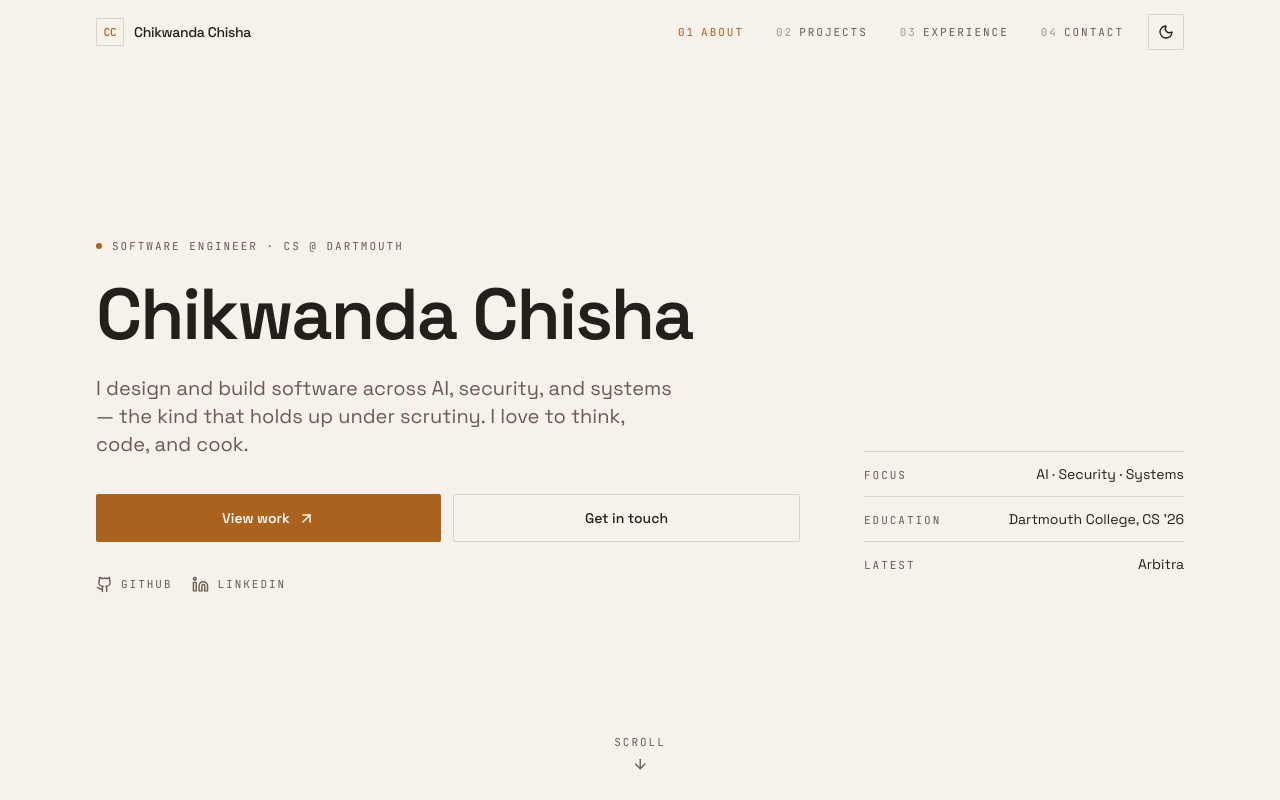
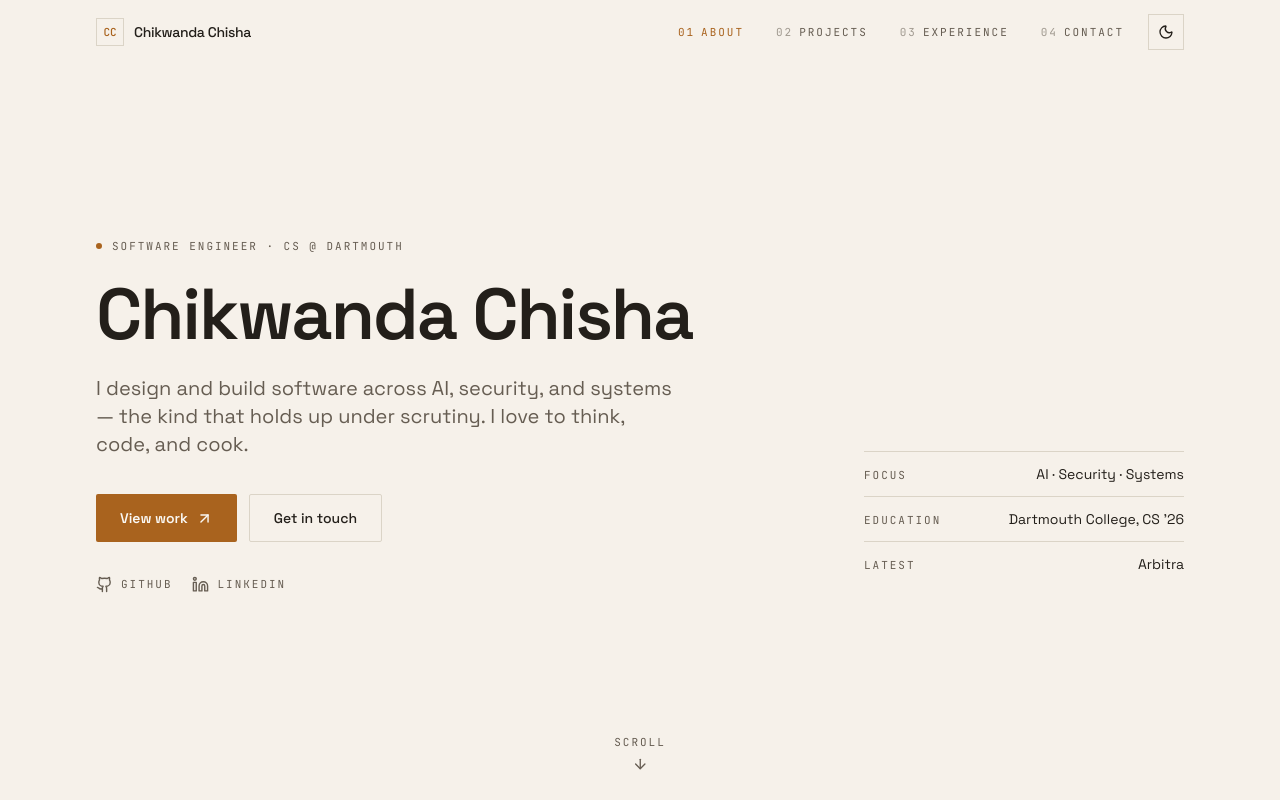
Before and after one commit to ChikwandaChisha/New-Portfolio, a React (Vite) app in the folder app/: page / in a window 1280 px wide. Shown: the top 800 px of the page. Built offline with nearby package versions, Linux system fonts and the light colour scheme.

Commit message:
fixed buttons

```diff
--- a/app/src/sections/Hero.tsx
+++ b/app/src/sections/Hero.tsx
@@ -52,14 +52,14 @@ export function Hero() {
             <motion.div variants={item} className="mt-9 flex items-center gap-3">
               <button
                 onClick={() => smoothScrollTo('#projects', 800, 72)}
-                className="group inline-flex items-center justify-center gap-2 h-10 sm:h-12 px-4 sm:px-6 rounded-sm bg-accent text-accent-foreground text-xs sm:text-sm font-semibold transition-[filter,box-shadow] duration-200 hover:brightness-110 hover:shadow-[0_6px_24px_-8px_hsl(33_66%_50%/0.6)] flex-1 min-w-0"
+                className="group inline-flex items-center justify-center gap-2 h-10 sm:h-12 px-4 sm:px-6 rounded-sm bg-accent text-accent-foreground text-xs sm:text-sm font-semibold transition-[filter,box-shadow] duration-200 hover:brightness-110 hover:shadow-[0_6px_24px_-8px_hsl(33_66%_50%/0.6)] w-1/2 min-[400px]:w-auto"
               >
                 View work
                 <ArrowUpRight size={17} className="transition-transform duration-200 group-hover:translate-x-[1px] group-hover:-translate-y-[1px]" aria-hidden="true" />
               </button>
               <button
                 onClick={() => smoothScrollTo('#contact', 800, 72)}
-                className="inline-flex items-center justify-center gap-2 h-10 sm:h-12 px-4 sm:px-6 rounded-sm border border-border text-foreground text-xs sm:text-sm font-medium transition-colors duration-200 hover:border-accent hover:bg-accent/5 flex-1 min-w-0"
+                className="inline-flex items-center justify-center gap-2 h-10 sm:h-12 px-4 sm:px-6 rounded-sm border border-border text-foreground text-xs sm:text-sm font-medium transition-colors duration-200 hover:border-accent hover:bg-accent/5 w-1/2 min-[400px]:w-auto"
               >
                 Get in touch
               </button>
```
